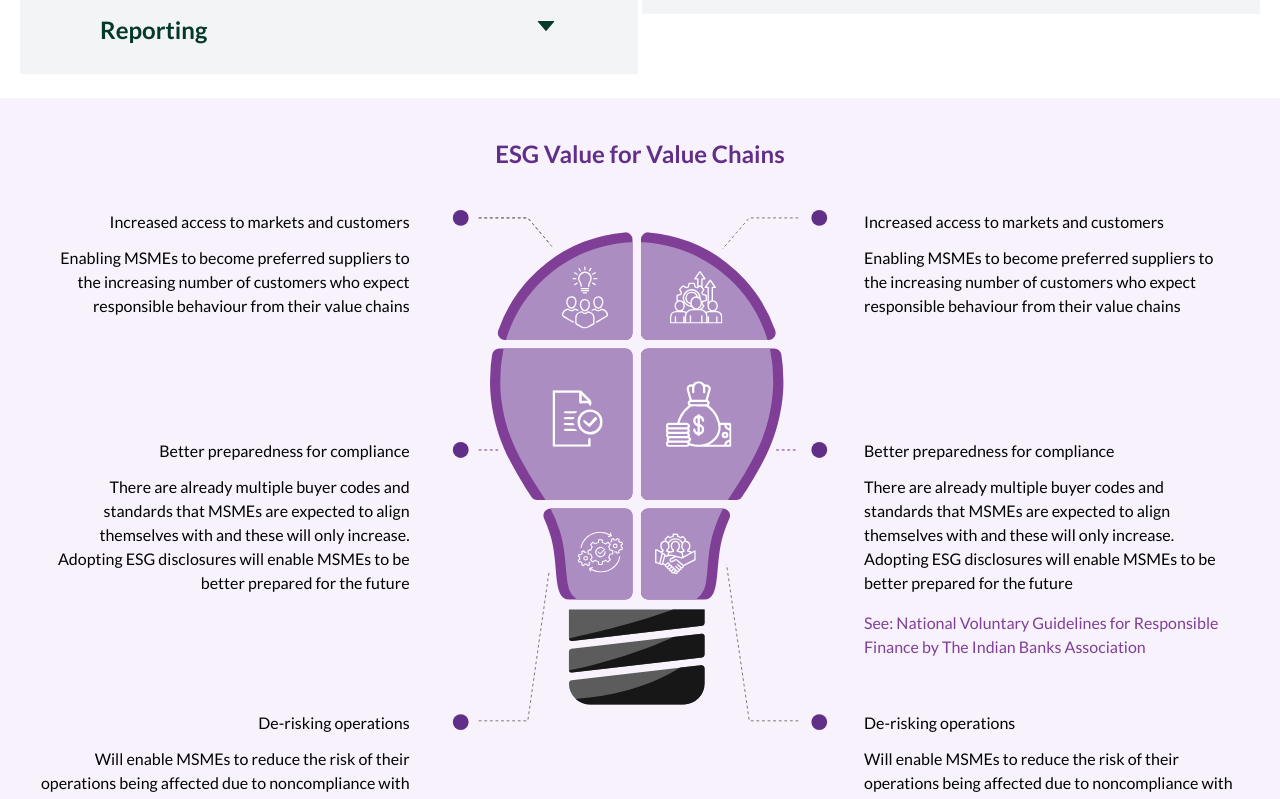
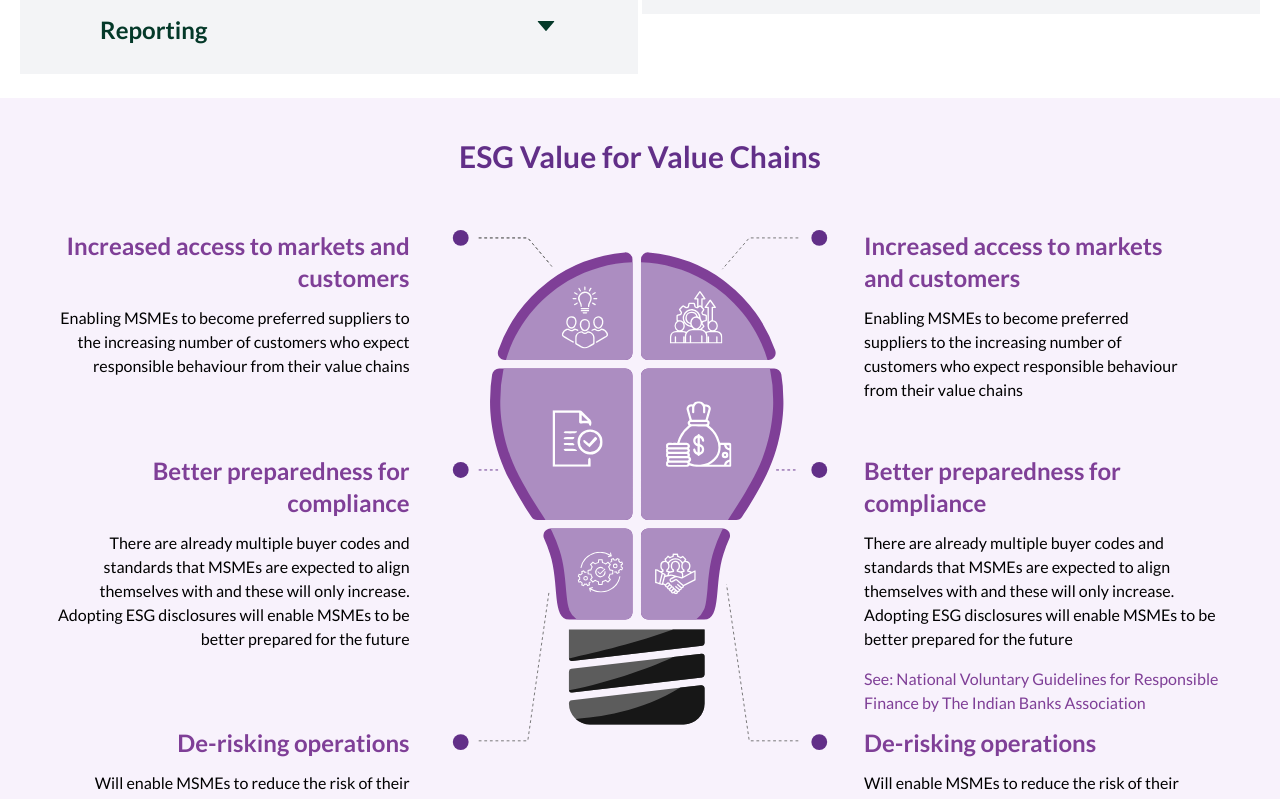
Before and after one commit to ivistaz-ecom/esg-new, a Next.js app: page /solutions in a window 1280 px wide. Shown: the part 1500-2299 px from the top of the page. Built offline with nearby package versions, Linux system fonts and the light colour scheme.

Commit message:
solution page desktop view done

```diff
--- a/components/WhyEsgOne/EsgBenefits/EsgBenefits.js
+++ b/components/WhyEsgOne/EsgBenefits/EsgBenefits.js
@@ -7,7 +7,7 @@ import EsgBenifitsMobile from "./EsgBenifitsMobile"
 const EsgBenefits = () => {
   return (
     <div className="bg-[#F8F2FC] flex flex-col items-center w-full py-10">
-      <h2 className="text-2xl text-[#622F88] font-semibold">
+      <h2 className="text-3xl text-[#622F88] font-semibold mb-4">
         ESG Value for Value Chains
       </h2>
       <div className="flex justify-center w-full relative">
@@ -17,7 +17,7 @@ const EsgBenefits = () => {
           <div className="flex flex-col justify-between">
             <div className="absolute w-[32%] pl-10">
               <div className="text-end">
-                <h3>Increased access to markets and customers</h3>
+                <h3 className="text-[#7F3F97] text-2xl font-semibold">Increased access to markets and customers</h3>
                 <p className="mt-3">
                   Enabling MSMEs to become preferred suppliers to the increasing
                   number of customers who expect responsible behaviour from
@@ -26,8 +26,8 @@ const EsgBenefits = () => {
               </div>
             </div>
             <div className="text-end">
-              <div className="absolute w-[32%] pl-10 top-[39.7%]">
-                <h3>Better preparedness for compliance</h3>
+              <div className="absolute w-[32%] pl-10 top-[39%]">
+                <h3  className="text-[#7F3F97] text-2xl font-semibold">Better preparedness for compliance</h3>
                 <p className="mt-3">
                   There are already multiple buyer codes and standards that
                   MSMEs are expected to align themselves with and these will
@@ -37,8 +37,8 @@ const EsgBenefits = () => {
               </div>
             </div>
             <div className="text-end mt-20">
-              <div className="absolute w-[32%] pl-10 top-[86.8%]">
-                <h3>De-risking operations</h3>
+              <div className="absolute w-[32%] pl-10 top-[86%]">
+                <h3  className="text-[#7F3F97] text-2xl font-semibold">De-risking operations</h3>
                 <p className="mt-3">
                   Will enable MSMEs to reduce the risk of their operations being
                   affected due to noncompliance with either regulations or
@@ -59,9 +59,9 @@ const EsgBenefits = () => {
           </div>
 
           <div>
-            <div className="absolute w-[32%] pr-10">
+            <div className="absolute w-[29%] pr-10">
               <div className="">
-                <h3>Increased access to markets and customers</h3>
+                <h3  className="text-[#7F3F97] text-2xl font-semibold">Increased access to markets and customers</h3>
                 <p className="mt-3">
                   Enabling MSMEs to become preferred suppliers to the increasing
                   number of customers who expect responsible behaviour from
@@ -70,8 +70,8 @@ const EsgBenefits = () => {
               </div>
             </div>
             <div className="">
-              <div className="absolute w-[32%] pr-10 top-[39.7%]">
-                <h3>Better preparedness for compliance</h3>
+              <div className="absolute w-[32%] pr-10 top-[39%]">
+                <h3  className="text-[#7F3F97] text-2xl font-semibold">Better preparedness for compliance</h3>
                 <p className="mt-3 mb-4">
                   There are already multiple buyer codes and standards that
                   MSMEs are expected to align themselves with and these will
@@ -90,8 +90,8 @@ const EsgBenefits = () => {
               </div>
             </div>
             <div className=" mt-20">
-              <div className="absolute w-[32%] pr-10 top-[86.8%]">
-                <h3>De-risking operations</h3>
+              <div className="absolute w-[32%] pr-10 top-[86%]">
+                <h3  className="text-[#7F3F97] text-2xl font-semibold">De-risking operations</h3>
                 <p className="mt-3">
                   Will enable MSMEs to reduce the risk of their operations being
                   affected due to noncompliance with either regulations or
```
